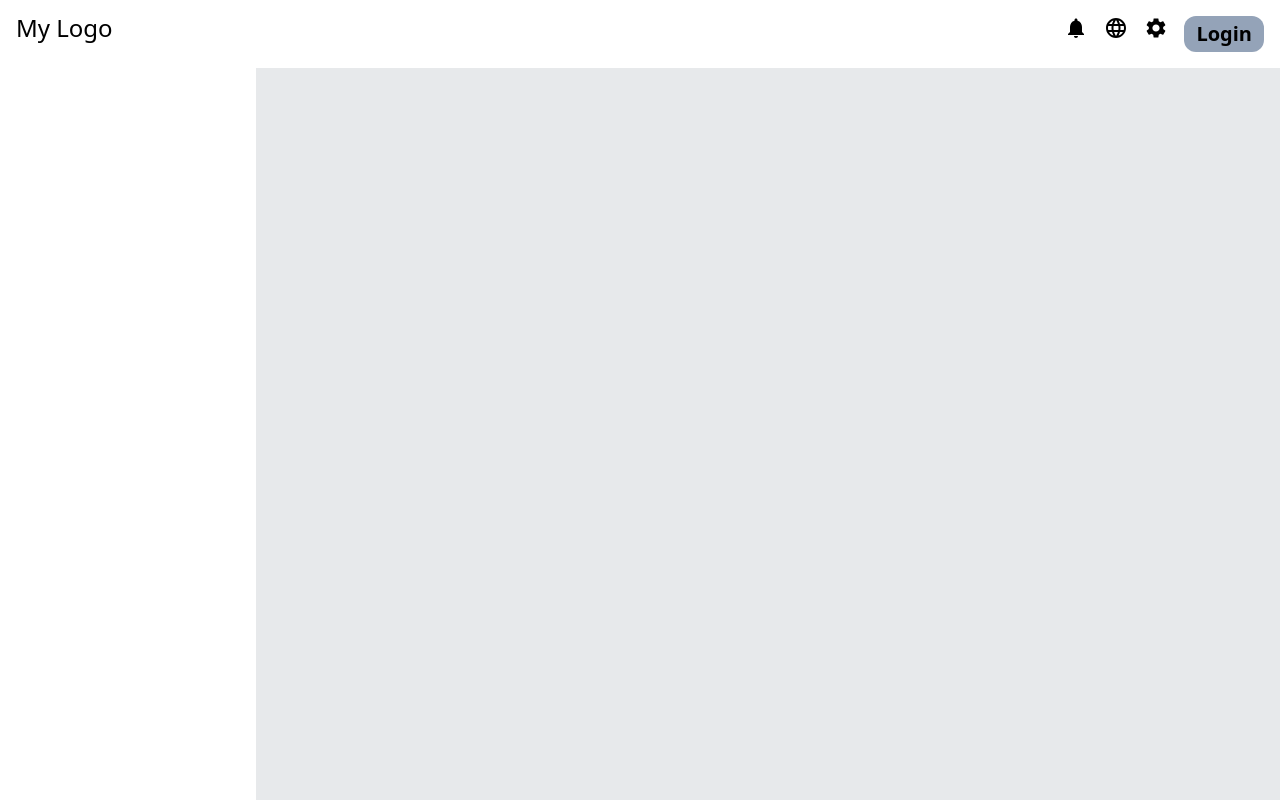
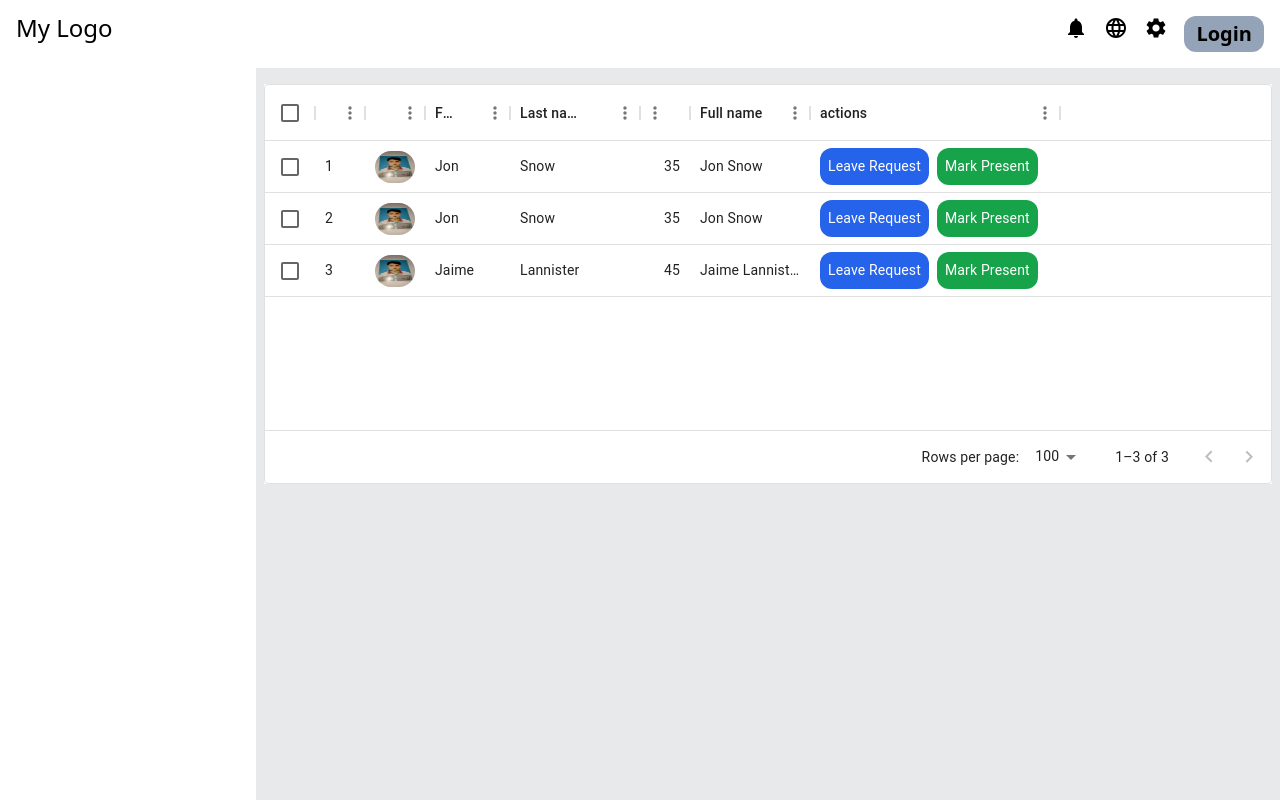
Before and after one commit to wasiq-nisar/FYP, a React (Vite) app in the folder my-project/: page /AttendenceRecordPerMonth in a window 1280 px wide. Before the commit this address had no page. Built offline with nearby package versions, Linux system fonts and the light colour scheme.

Commit message:
Employee attendence done

```diff
--- a/my-project/src/App.jsx
+++ b/my-project/src/App.jsx
@@ -27,6 +27,7 @@ import UpdateManagerInfo from "./AdminPages/UpdateManagerInfo";
 import AdminDashboard from "./AdminPages/AdminDashboard";
 import ShowAllProducts from "./OrderManager/ShowAllProducts";
 import UpdateAndDeleteManager from "./AdminPages/UpdateAndDeleteManager";
+import AttendenceRecordPerMonth from "./HR Manager/AttendenceRecordPerMonth";
 //* to import the reducer function
 import { initialState, reducer } from "./reducer/userReducer";
 import Login from "./Login/Login";
@@ -88,6 +89,11 @@ const Routing = () => {
 
         <Route exact path="/PayrollManagment" element={<PayrollManagment />} />
         <Route exact path="/UpdatePay/:id" element={<UpdatePay />} />
+        <Route
+          exact
+          path="/AttendenceRecordPerMonth"
+          element={<AttendenceRecordPerMonth />}
+        />
         {/* end of hr */}
         {/* start of order Manager */}
         <Route exact path="/ProductInfo" element={<ProductInfo />} />
--- a/my-project/src/Data/SideBarValue.js
+++ b/my-project/src/Data/SideBarValue.js
@@ -17,6 +17,7 @@ export const HRSideBarLinks = [
   { id: 1, name: "Expense Managment", link: "/ExpenseManagment" },
   { id: 2, name: "Employee Attendence", link: "/EmployeeAttendence" },
   { id: 3, name: "Payroll Managment", link: "/PayrollManagments" },
+  { id: 4, name: "Attendence Record", link: "/AttendenceRecordPerMonth" },
 ];
 
 // todo this is the OrderAdmin side bar
--- /dev/null
+++ b/my-project/src/HR Manager/AttendenceRecordPerMonth.jsx
@@ -0,0 +1,113 @@
+import * as React from "react";
+import { DataGrid } from "@mui/x-data-grid";
+import DeleteIcon from "@mui/icons-material/Delete";
+import { Link } from "react-router-dom";
+import img from "../assets/mypic.jpg";
+
+// todo har month ki employee ka attendence ka record
+// todo current month form day1 to 30
+const AttendenceRecordPerMonth = () => {
+  // todo these are the heading tags of the table
+  const columns = [
+    { field: "id", headerName: "ID", width: 35 },
+    // todo renderCell se hum apni marzi ki output show kar sakty ha
+    {
+      //* is se b datashow ho jay ga magar renderCell se data ko hum customize kar sakin gay
+      field: "img",
+      // todo this is the table header name
+      headerName: "Image",
+      width: 60,
+      // todo idher hum image b add kar sakty ha our jo b data ho color wegrar b de sakty ha
+      renderCell: (params) => {
+        return (
+          <div>
+            <img
+              className="w-12 h-8 rounded-full"
+              src={img}
+              alt={params.row.firstName}
+            />
+          </div>
+        );
+      },
+    },
+    {
+      //* is se b datashow ho jay ga magar renderCell se data ko hum customize kar sakin gay
+      field: "firstName",
+      // todo this is the table header name
+      headerName: "First name",
+      width: 85,
+      // todo idher hum image b add kar sakty ha our jo b data ho color wegrar b de sakty ha
+      renderCell: (params) => {
+        return <div>{params.row.firstName}</div>;
+      },
+    },
+    { field: "lastName", headerName: "Last name", width: 130 },
+    {
+      field: "age",
+      headerName: "Age",
+      type: "number",
+      width: 45,
+    },
+    {
+      field: "fullName",
+      headerName: "Full name",
+      description: "This column has a value getter and is not sortable.",
+      sortable: false,
+      width: 120,
+      valueGetter: (params) =>
+        `${params.row.firstName || ""} ${params.row.lastName || ""}`,
+    },
+    // ! important
+    //* this is how we create the additional html items in table
+    // todo here we can edit and delete buttons
+    {
+      feild: "actions",
+      headerName: "actions",
+      width: 250,
+      renderCell: (params) => {
+        return (
+          <div className="flex gap-2">
+            <div>
+              {/* todo is tarha hum url ma wo id send karin gay */}
+              <Link key={params.row.id} to={"/EmployeeLeave/" + params.row.id}>
+                <button className="bg-blue-600 text-white px-2 py-2 rounded-xl">
+                  Leave Request
+                </button>
+              </Link>
+            </div>
+            <div>
+              <button className="bg-green-600 text-white px-2 py-2 rounded-xl">
+                Mark Present
+              </button>
+            </div>
+          </div>
+        );
+      },
+    },
+  ];
+
+  // todo these are the values for these headers
+  // todo jo nam yaha key ma dena ha wohi name upr coloum ma b dena ha
+  const rows = [
+    { id: 1, img: "myimg", lastName: "Snow", firstName: "Jon", age: 35 },
+    { id: 2, img: "myimg", lastName: "Snow", firstName: "Jon", age: 35 },
+
+    { id: 3, img: "myimg", lastName: "Lannister", firstName: "Jaime", age: 45 },
+  ];
+  return (
+    <div className="mx-2 my-4 bg-white">
+      <div style={{ height: 400, width: "100%" }}>
+        <DataGrid
+          rows={rows}
+          columns={columns}
+          pageSize={5}
+          disableRowSelectionOnClick
+          rowsPerPageOptions={[5]}
+          checkboxSelection
+        />
+      </div>
+    </div>
+  );
+};
+
+export default AttendenceRecordPerMonth;
--- a/my-project/src/HR Manager/EmployeeAttendence.jsx
+++ b/my-project/src/HR Manager/EmployeeAttendence.jsx
@@ -1,66 +1,85 @@
-import * as React from "react";
+import React, { useEffect, useState } from "react";
 import { DataGrid } from "@mui/x-data-grid";
 import DeleteIcon from "@mui/icons-material/Delete";
 import { Link } from "react-router-dom";
 import img from "../assets/mypic.jpg";
 const EmployeeAttendence = () => {
-  //todo is ma hum data to dosri file se export kar ke yaha lay gay
-  // todo idher hum ne sab data(row) rowData ma pass kar diya ha
-  // const [rowData, setRowData] = useState(rows);
+  const [data, setData] = useState([]);
+  const callAboutUrlFromBackend = async () => {
+    console.log("hello");
+    let res;
+    try {
+      res = await fetch("http://localhost:8000/api/users/", {
+        method: "GET",
+      });
+    } catch (e) {
+      console.log("rror", e);
+    }
 
-  // todo these are the heading tags of the table
+    if (res.status === 400) {
+      console.log("no credential found");
+      //navigate("/Login");
+      return;
+    }
+    //* if data is not found
+    if (res.status === 200);
+    {
+      const data = await res.json();
+      //* is data ma sarraa user ka dataaa jay ga
+      setData(data);
+      console.log(data);
+    }
+  };
+
+  useEffect(() => {
+    callAboutUrlFromBackend();
+  }, []);
+
   const columns = [
-    { field: "id", headerName: "ID", width: 35 },
-    // todo renderCell se hum apni marzi ki output show kar sakty ha
+    { field: "_id", headerName: "ID", width: 135 },
+
     {
-      //* is se b datashow ho jay ga magar renderCell se data ko hum customize kar sakin gay
-      field: "img",
-      // todo this is the table header name
+      field: "image",
+
       headerName: "Image",
       width: 60,
-      // todo idher hum image b add kar sakty ha our jo b data ho color wegrar b de sakty ha
+
       renderCell: (params) => {
+        console.log(params.row.image);
         return (
           <div>
             <img
               className="w-12 h-8 rounded-full"
-              src={img}
-              alt={params.row.firstName}
+              src={
+                "http://localhost:8000/uploads/" +
+                params.row.image.split("/").at(-1)
+              }
             />
           </div>
         );
       },
     },
     {
-      //* is se b datashow ho jay ga magar renderCell se data ko hum customize kar sakin gay
-      field: "firstName",
-      // todo this is the table header name
-      headerName: "First name",
-      width: 85,
-      // todo idher hum image b add kar sakty ha our jo b data ho color wegrar b de sakty ha
-      renderCell: (params) => {
-        return <div>{params.row.firstName}</div>;
-      },
+      field: "name",
+      headerName: "Name",
+      width: 130,
     },
-    { field: "lastName", headerName: "Last name", width: 130 },
+    { field: "phone", headerName: "phone", width: 130 },
+    { field: "cnic", headerName: "cnic", width: 130 },
+    { field: "address", headerName: "address", width: 130 },
     {
-      field: "age",
-      headerName: "Age",
+      field: "username",
+      headerName: "Username",
       type: "number",
-      width: 45,
+      width: 90,
     },
     {
-      field: "fullName",
-      headerName: "Full name",
-      description: "This column has a value getter and is not sortable.",
-      sortable: false,
-      width: 120,
-      valueGetter: (params) =>
-        `${params.row.firstName || ""} ${params.row.lastName || ""}`,
+      field: "type",
+      headerName: "User Type",
+      type: "number",
+      width: 90,
     },
-    // ! important
-    //* this is how we create the additional html items in table
-    // todo here we can edit and delete buttons
+
     {
       feild: "actions",
       headerName: "actions",
@@ -71,13 +90,13 @@ const EmployeeAttendence = () => {
             <div>
               {/* todo is tarha hum url ma wo id send karin gay */}
               <Link key={params.row.id} to={"/EmployeeLeave/" + params.row.id}>
-                <button className="bg-blue-600 text-white px-2 py-2 rounded-xl">
+                <button className="bg-blue-600 hover:cursor-pointer text-white px-2 py-2 rounded-xl">
                   Leave Request
                 </button>
               </Link>
             </div>
             <div>
-              <button className="bg-green-600 text-white px-2 py-2 rounded-xl">
+              <button className="bg-green-600 hover:cursor-pointer hover:transition hover:duration-500 hover:bg-green-700 text-white px-2 py-2 rounded-xl">
                 Mark Present
               </button>
             </div>
@@ -87,19 +106,12 @@ const EmployeeAttendence = () => {
     },
   ];
 
-  // todo these are the values for these headers
-  // todo jo nam yaha key ma dena ha wohi name upr coloum ma b dena ha
-  const rows = [
-    { id: 1, img: "myimg", lastName: "Snow", firstName: "Jon", age: 35 },
-    { id: 2, img: "myimg", lastName: "Snow", firstName: "Jon", age: 35 },
-
-    { id: 3, img: "myimg", lastName: "Lannister", firstName: "Jaime", age: 45 },
-  ];
   return (
     <div className="mx-2 my-4 bg-white">
       <div style={{ height: 400, width: "100%" }}>
         <DataGrid
-          rows={rows}
+          getRowId={(row) => row._id}
+          rows={data}
           columns={columns}
           pageSize={5}
           disableRowSelectionOnClick
```
Also changed, not shown: my-project/src/AdminPages/UpdateAndDeleteManager.jsx (+14 -13 lines).
